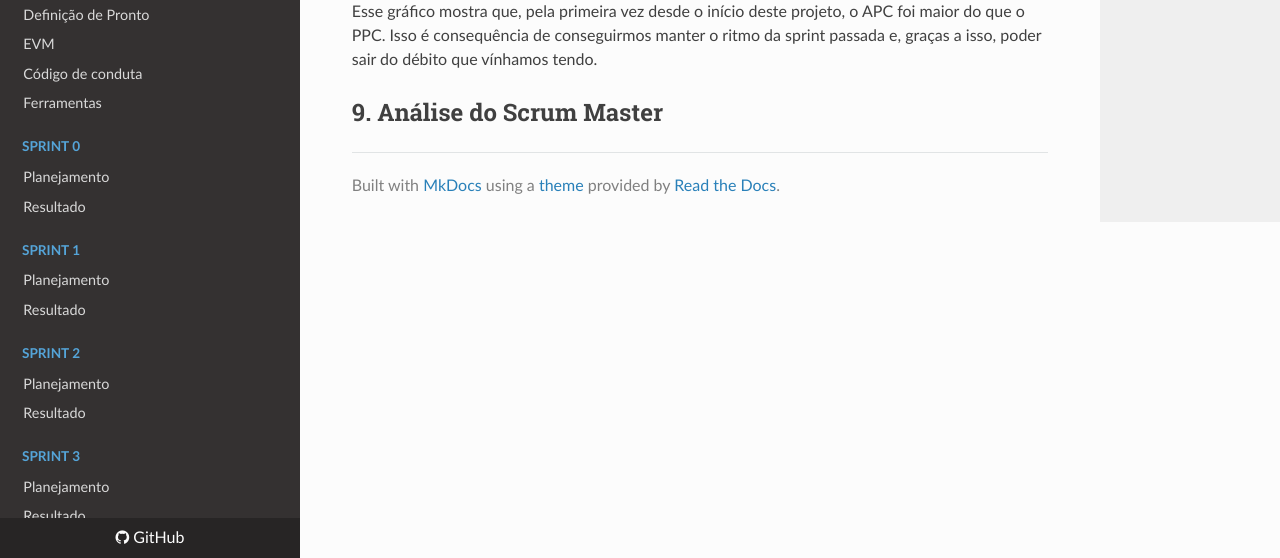
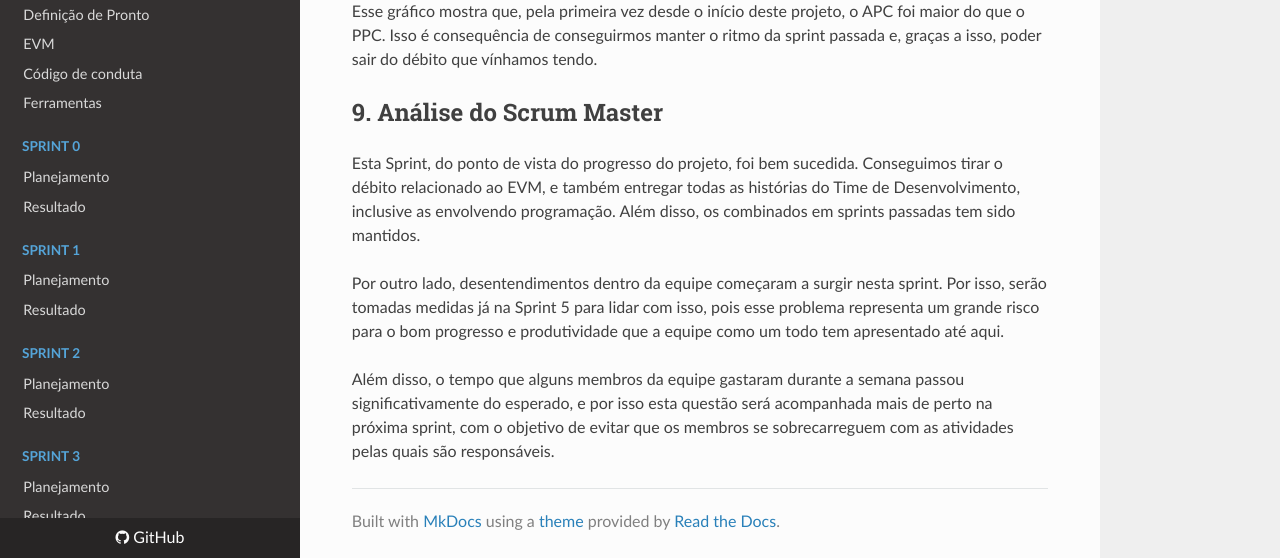
Before and after one commit to fga-eps-mds/2018.1-Dr-Down, an MkDocs documentation site: the page built from docs/sprints/04/results.md, in a window 1280 px wide and 900 px high, scrolled down 3153 px, cut to the strip 342-900 px from the top of the window. Built offline with MkDocs 1.6.1, drawn with Linux system fonts in a browser that asks for light colours; nearby versions of some CDN libraries; old or Windows-style settings are respelled for this version of MkDocs.

Commit message:
Improving the documentation of Sprint 4 results
Add analysis of the Scrum Master about the Sprint 4

```diff
--- a/docs/sprints/04/results.md
+++ b/docs/sprints/04/results.md
@@ -83,4 +83,11 @@ Mas como nessa sprint o time de desenvolvimento voltou a programar a aplicação
 ![Gráfico do EVM da Sprint 4](https://docs.google.com/spreadsheets/d/e/2PACX-1vQKMfVULMAzNcT2kQ3RjJA0WiTdpXL3ASXXArDoIfE5NX3sl74a5KzXtprSBcKHwnn8qaD2Rcn2tfQ8/pubchart?oid=1954917483&format=image)
 
 Esse gráfico mostra que, pela primeira vez desde o início deste projeto, o APC foi maior do que o PPC. Isso é consequência de conseguirmos manter o ritmo da sprint passada e, graças a isso, poder sair do débito que vínhamos tendo.
+
 ## 9. Análise do Scrum Master
+
+Esta Sprint, do ponto de vista do progresso do projeto, foi bem sucedida. Conseguimos tirar o débito relacionado ao EVM, e também entregar todas as histórias do Time de Desenvolvimento, inclusive as envolvendo programação. Além disso, os combinados em sprints passadas tem sido mantidos.
+
+Por outro lado, desentendimentos dentro da equipe começaram a surgir nesta sprint. Por isso, serão tomadas medidas já na Sprint 5 para lidar com isso, pois esse problema representa um grande risco para o bom progresso e produtividade que a equipe como um todo tem apresentado até aqui.
+
+Além disso, o tempo que alguns membros da equipe gastaram durante a semana passou significativamente do esperado, e por isso esta questão será acompanhada mais de perto na próxima sprint, com o objetivo de evitar que os membros se sobrecarreguem com as atividades pelas quais são responsáveis.
```
